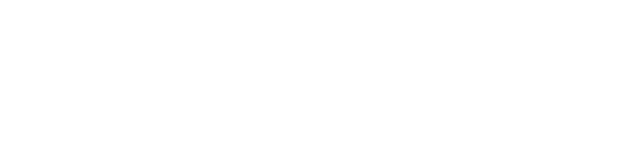
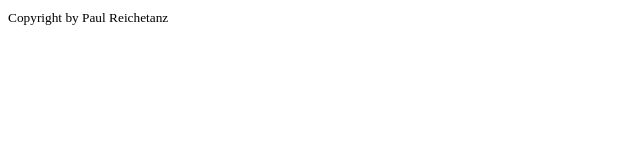
Before and after one commit to PReichetanz/personal-website, a plain HTML site: page index.html in a window 1280 px wide. Shown: the whole page, without its empty margins (0-640 px from the left). Drawn offline with Linux system fonts and the light colour scheme.

Commit message:
Add copyright note

```diff
--- a/index.html
+++ b/index.html
@@ -7,6 +7,8 @@
     <title>Document</title>
   </head>
   <body>
-    <footer></footer>
+    <footer>
+      <small>Copyright by Paul Reichetanz</small>
+    </footer>
   </body>
 </html>
```
